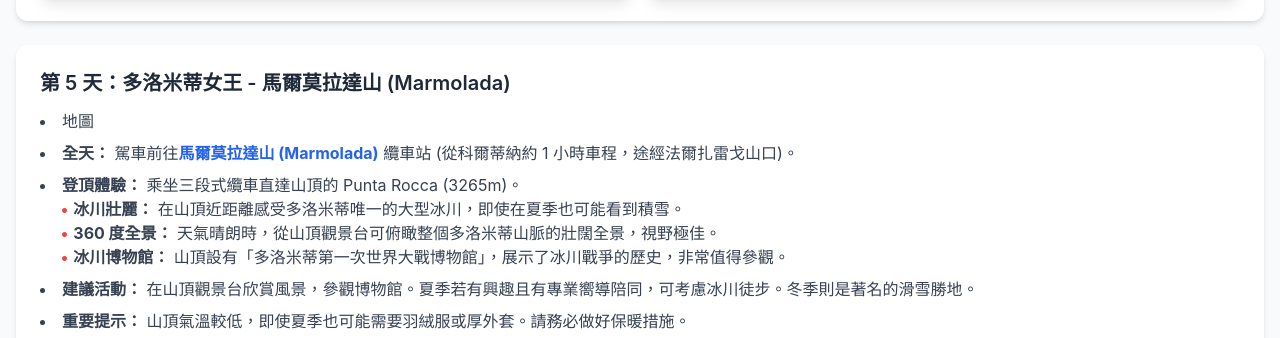
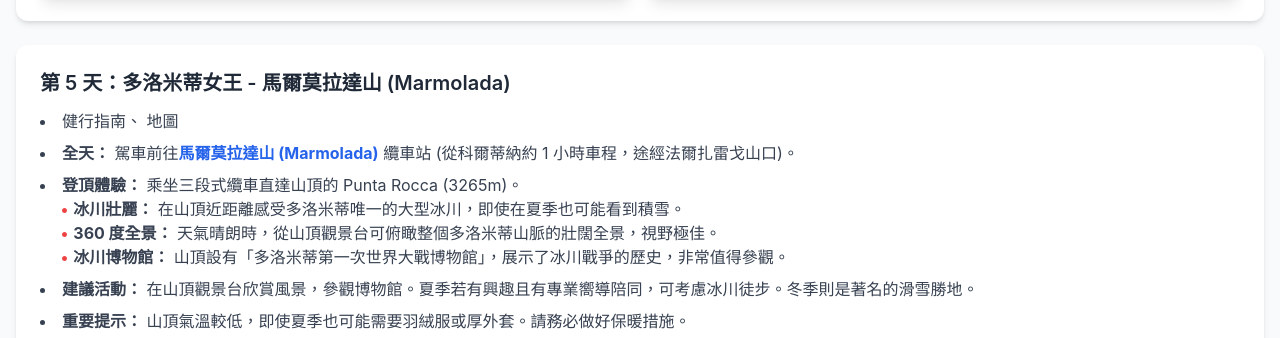
Before and after one commit to scouting-tw/web, a plain HTML site: page oversea/dolomites.html in a window 1280 px wide. Shown: the part 5916-6254 px from the top of the page. Drawn offline with nearby package versions, Linux system fonts and the light colour scheme.

Commit message:
https://drive.google.com/file/d/1HYaI-qbftWwsMlC5Scnxru2V9_2BtI8y/view?usp=sharing

```diff
--- a/oversea/dolomites.html
+++ b/oversea/dolomites.html
@@ -249,6 +249,7 @@
                 <h4 class="text-xl font-semibold text-gray-800 mb-3">第 5 天：多洛米蒂女王 - 馬爾莫拉達山 (Marmolada)</h4>
                 <ul class="list-disc list-inside space-y-2 text-gray-700">
                     <li>
+                        <a href="https://drive.google.com/file/d/1HYaI-qbftWwsMlC5Scnxru2V9_2BtI8y/view?usp=sharing" target="_blank">健行指南</a>、
                         <a href="https://www.google.com/maps/d/u/0/edit?mid=1SwXXmz5_CsyGxnQSMRHXyq6l-heY720&usp=sharing" target="_blank">地圖</a>
                     </li>
                     <li><b>全天：</b> 駕車前往<b class="text-blue-600">馬爾莫拉達山 (Marmolada)</b> 纜車站 (從科爾蒂納約 1 小時車程，途經法爾扎雷戈山口)。</li>
```
